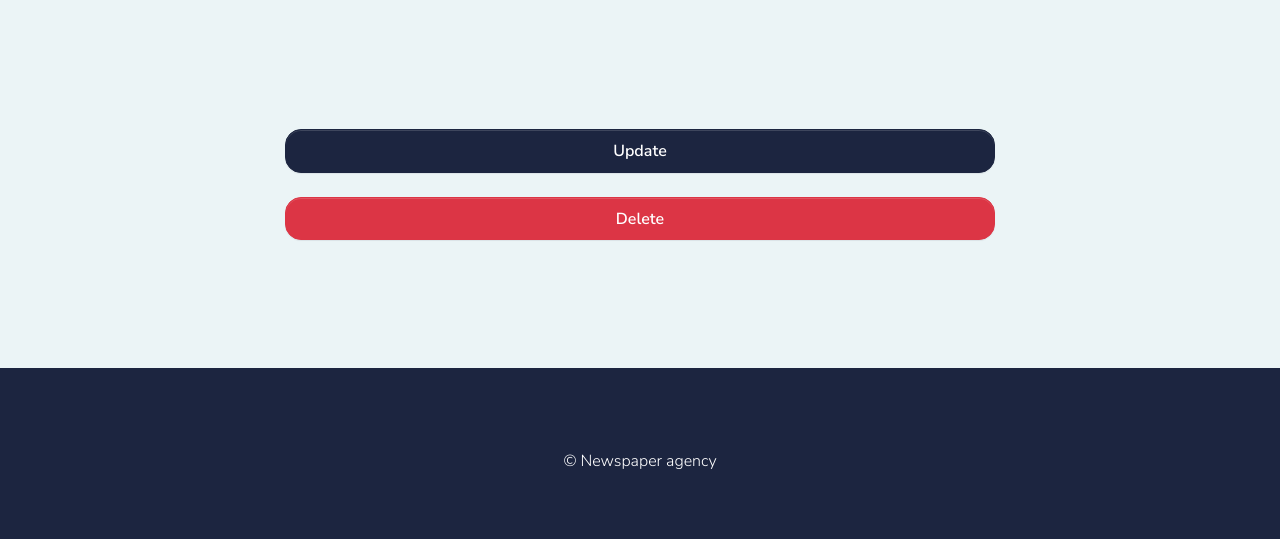
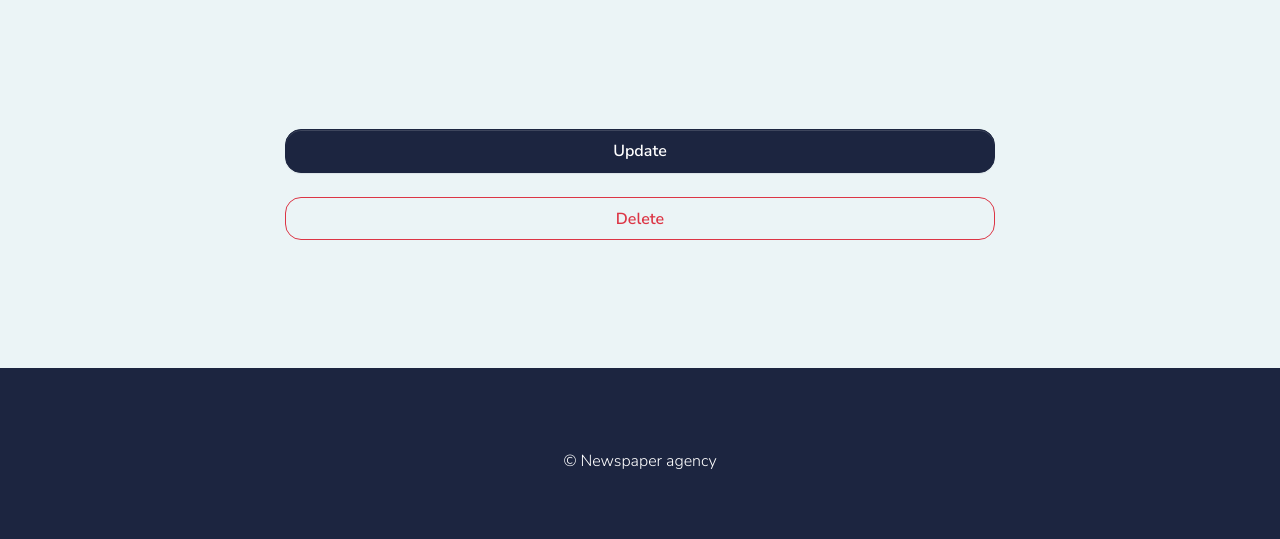
Before and after one commit to oshumska/newspaper-agency, a Django app: page /redactor/1/ in a window 1280 px wide. Shown: the part 1257-1796 px from the top of the page. Run offline with Django 5.2, Linux system fonts and the light colour scheme; tables that the repository leaves empty hold one stand-in row (values such as "Sample post"); some libraries are stand-ins or nearby versions.

Commit message:
add link to delete redactor view to redactor-detail page

```diff
--- a/templates/redaction/redactor_detail.html
+++ b/templates/redaction/redactor_detail.html
@@ -66,9 +66,9 @@
                             </div>
                         </form>
                         <br>
-                        <form action="#">
+                        <form action="{% url 'redaction:delete-redactor' pk=redactor.id %}">
                             <div class="d-grid">
-                                <button type="submit" class="btn rounded btn-danger">Delete</button>
+                                <button type="submit" class="btn rounded btn-outline-danger">Delete</button>
                             </div>
                         </form>
                     </div>
```
